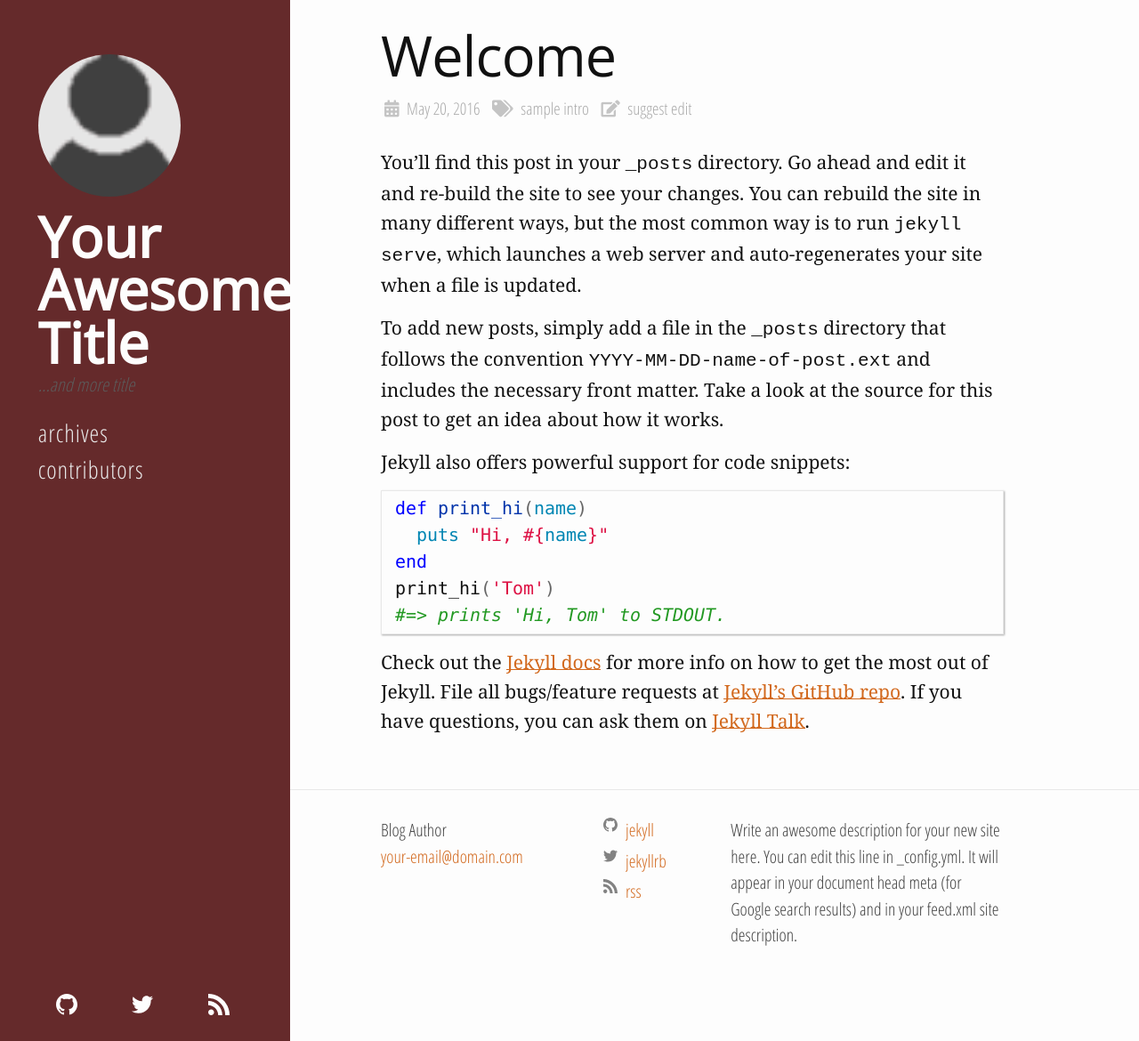
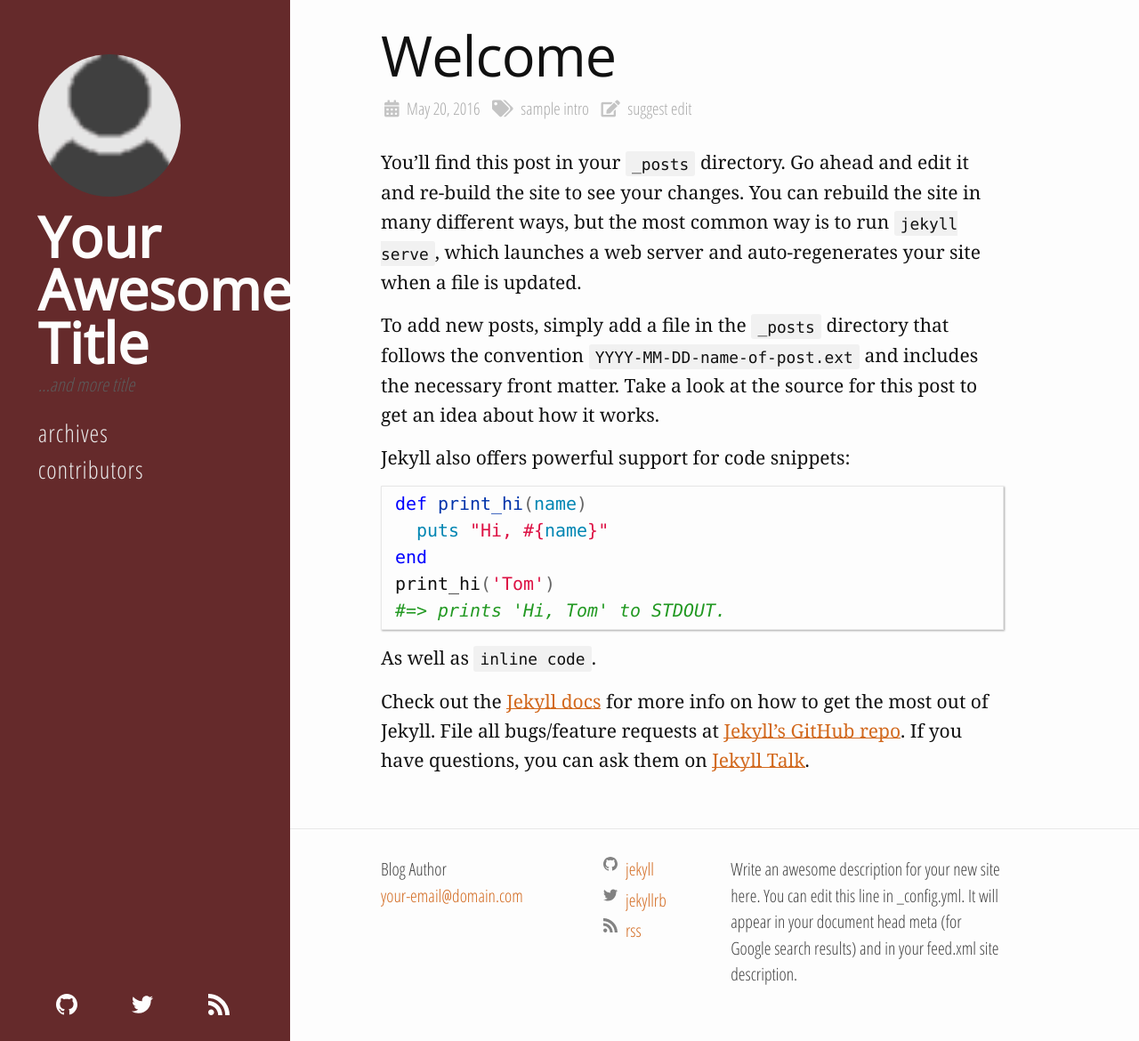
Before and after one commit to haacked/haackbar, a Jekyll site: the page built from _posts/2016-05-20-welcome-to-jekyll.md, in a window 1280 px wide and 1170 px high. Shown: the whole window at 89% size. Built offline with Jekyll 4.4.1, drawn with Linux system fonts in a browser that asks for light colours; cached includes are drawn as plain includes; nearby versions of some CDN libraries; some web fonts are replaced; library files that are not in the unit come from our copies.

Commit message:
Fix inline code style

````diff
--- a/_posts/2016-05-20-welcome-to-jekyll.md
+++ b/_posts/2016-05-20-welcome-to-jekyll.md
@@ -8,13 +8,15 @@ To add new posts, simply add a file in the `_posts` directory that follows the c
 
 Jekyll also offers powerful support for code snippets:
 
-{% highlight ruby %}
+```ruby
 def print_hi(name)
   puts "Hi, #{name}"
 end
 print_hi('Tom')
 #=> prints 'Hi, Tom' to STDOUT.
-{% endhighlight %}
+```
+
+As well as `inline code`.
 
 Check out the [Jekyll docs][jekyll-docs] for more info on how to get the most out of Jekyll. File all bugs/feature requests at [Jekyll’s GitHub repo][jekyll-gh]. If you have questions, you can ask them on [Jekyll Talk][jekyll-talk].
 
--- a/_sass/haackbar.scss
+++ b/_sass/haackbar.scss
@@ -29,6 +29,8 @@ $grey-color:       #828282 !default;
 $grey-color-medium:#aaa !default;
 $grey-color-light: lighten($grey-color, 40%) !default;
 $grey-color-dark:  darken($grey-color, 25%) !default;
+
+$inline-code-background-color: rgba(27,31,35,.05);
 
 $table-text-align: left !default;
 
--- a/_sass/haackbar/_code.scss
+++ b/_sass/haackbar/_code.scss
@@ -270,6 +270,19 @@ $html: #02a;
   } // Literal.Number.Integer.Long
 }
 
+code {
+  font-family: $code-font-family;
+
+  &.highlighter-rouge {
+    @include relative-font-size(.85);
+    background-color: $inline-code-background-color;
+    border-radius: 3px;
+    margin: 0;
+    padding: .2em .4em;
+    word-wrap: break-word;
+  }
+}
+
 //
 // Visual Studio-like style based on original C# coloring by Jason Diamond <jason@diamond.name>
 //
@@ -281,7 +294,6 @@ pre.csharpcode {
   box-shadow: 1px 1px 2px $grey-color-medium;
   color: $text-color;
   display: block;
-  font-family: $code-font-family;
   line-height: 1.5;
   margin: 10px 0 8px;
   overflow-x: auto;
````
